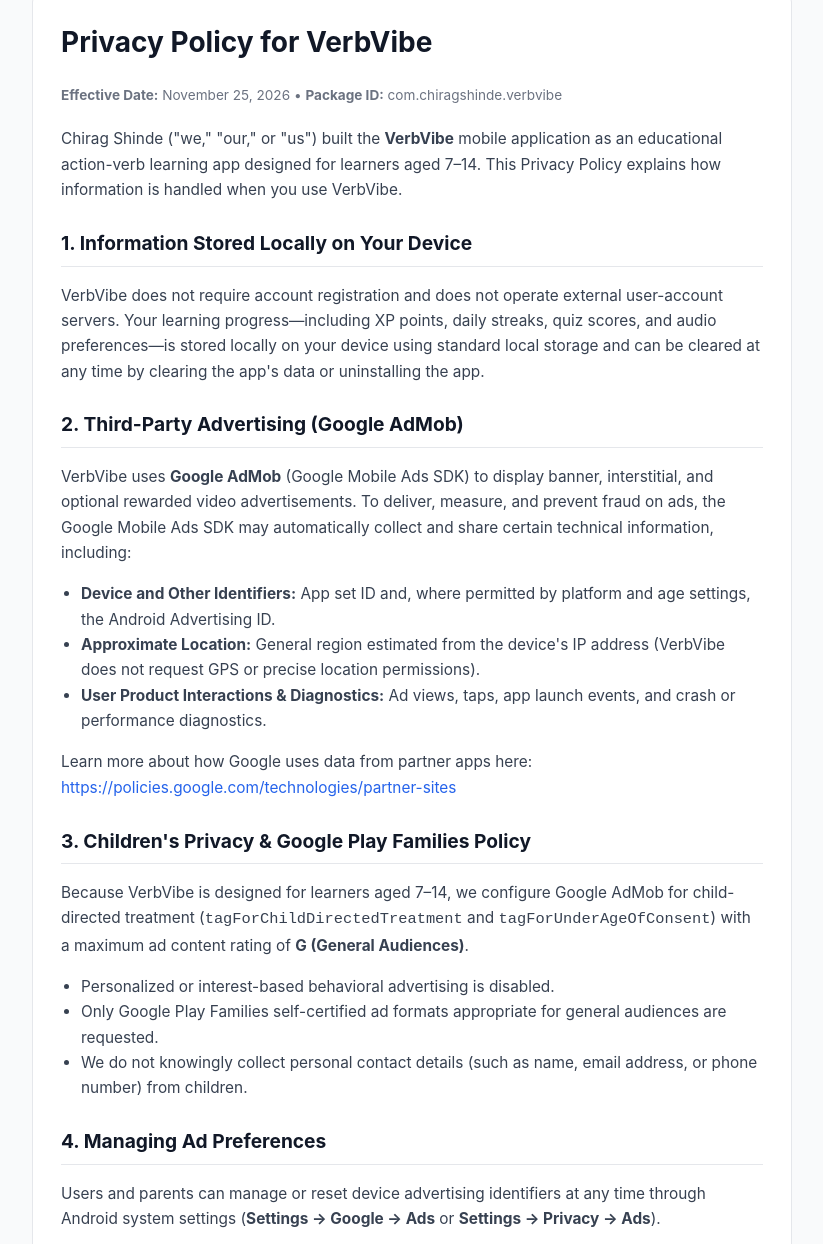
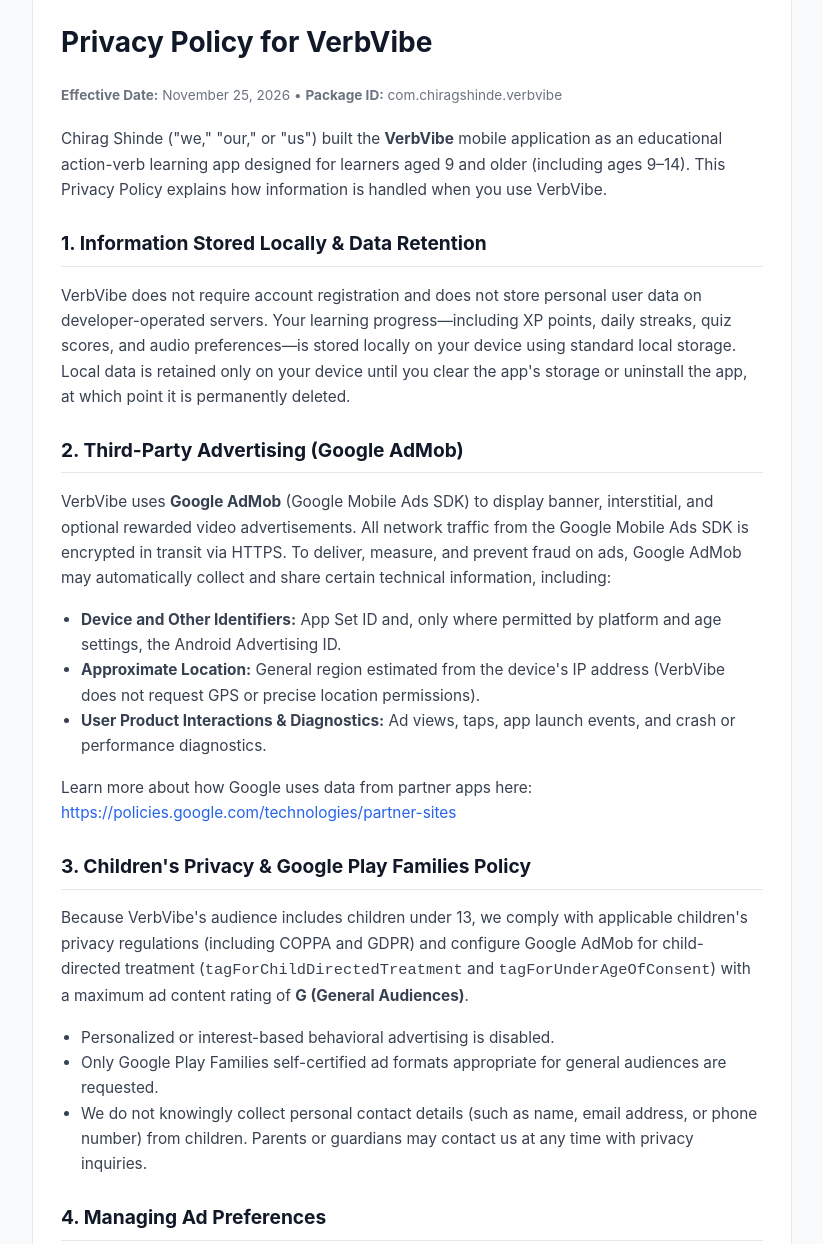
Before and after one commit to Chiragtheanalyst/verbvibe-privacy, a plain HTML site: page index.html in a window 1280 px wide. Shown: the part 34-1278 px from the top of the page, without its empty margins (228-1051 px from the left). Drawn offline with Linux system fonts and the light colour scheme.

Commit message:
Update index.html

```diff
--- a/index.html
+++ b/index.html
@@ -35,20 +35,20 @@
     <p class="meta"><strong>Effective Date:</strong> November 25, 2026 &bull; <strong>Package ID:</strong> com.chiragshinde.verbvibe</p>
 
     <p>
-      Chirag Shinde ("we," "our," or "us") built the <strong>VerbVibe</strong> mobile application as an educational action-verb learning app designed for learners aged 7–14. This Privacy Policy explains how information is handled when you use VerbVibe.
+      Chirag Shinde ("we," "our," or "us") built the <strong>VerbVibe</strong> mobile application as an educational action-verb learning app designed for learners aged 9 and older (including ages 9–14). This Privacy Policy explains how information is handled when you use VerbVibe.
     </p>
 
-    <h2>1. Information Stored Locally on Your Device</h2>
+    <h2>1. Information Stored Locally &amp; Data Retention</h2>
     <p>
-      VerbVibe does not require account registration and does not operate external user-account servers. Your learning progress—including XP points, daily streaks, quiz scores, and audio preferences—is stored locally on your device using standard local storage and can be cleared at any time by clearing the app's data or uninstalling the app.
+      VerbVibe does not require account registration and does not store personal user data on developer-operated servers. Your learning progress—including XP points, daily streaks, quiz scores, and audio preferences—is stored locally on your device using standard local storage. Local data is retained only on your device until you clear the app's storage or uninstall the app, at which point it is permanently deleted.
     </p>
 
     <h2>2. Third-Party Advertising (Google AdMob)</h2>
     <p>
-      VerbVibe uses <strong>Google AdMob</strong> (Google Mobile Ads SDK) to display banner, interstitial, and optional rewarded video advertisements. To deliver, measure, and prevent fraud on ads, the Google Mobile Ads SDK may automatically collect and share certain technical information, including:
+      VerbVibe uses <strong>Google AdMob</strong> (Google Mobile Ads SDK) to display banner, interstitial, and optional rewarded video advertisements. All network traffic from the Google Mobile Ads SDK is encrypted in transit via HTTPS. To deliver, measure, and prevent fraud on ads, Google AdMob may automatically collect and share certain technical information, including:
     </p>
     <ul>
-      <li><strong>Device and Other Identifiers:</strong> App set ID and, where permitted by platform and age settings, the Android Advertising ID.</li>
+      <li><strong>Device and Other Identifiers:</strong> App Set ID and, only where permitted by platform and age settings, the Android Advertising ID.</li>
       <li><strong>Approximate Location:</strong> General region estimated from the device's IP address (VerbVibe does not request GPS or precise location permissions).</li>
       <li><strong>User Product Interactions &amp; Diagnostics:</strong> Ad views, taps, app launch events, and crash or performance diagnostics.</li>
     </ul>
@@ -61,12 +61,12 @@
 
     <h2>3. Children's Privacy &amp; Google Play Families Policy</h2>
     <p>
-      Because VerbVibe is designed for learners aged 7–14, we configure Google AdMob for child-directed treatment (<code>tagForChildDirectedTreatment</code> and <code>tagForUnderAgeOfConsent</code>) with a maximum ad content rating of <strong>G (General Audiences)</strong>.
+      Because VerbVibe's audience includes children under 13, we comply with applicable children's privacy regulations (including COPPA and GDPR) and configure Google AdMob for child-directed treatment (<code>tagForChildDirectedTreatment</code> and <code>tagForUnderAgeOfConsent</code>) with a maximum ad content rating of <strong>G (General Audiences)</strong>.
     </p>
     <ul>
       <li>Personalized or interest-based behavioral advertising is disabled.</li>
       <li>Only Google Play Families self-certified ad formats appropriate for general audiences are requested.</li>
-      <li>We do not knowingly collect personal contact details (such as name, email address, or phone number) from children.</li>
+      <li>We do not knowingly collect personal contact details (such as name, email address, or phone number) from children. Parents or guardians may contact us at any time with privacy inquiries.</li>
     </ul>
 
     <h2>4. Managing Ad Preferences</h2>
@@ -81,7 +81,8 @@
 
     <h2>6. Contact Us</h2>
     <p>
-      If you have questions about this Privacy Policy or VerbVibe's privacy practices, contact the developer via the support email listed on our Google Play Store listing or through our GitHub repository at
+      If you have questions about this Privacy Policy or VerbVibe's privacy practices, contact the developer at
+      <strong>YOUR_EMAIL@gmail.com</strong> (the same support email listed on our Google Play Store listing) or through our GitHub repository at
       <a href="https://github.com/Chiragtheanalyst/verbvibe-privacy" target="_blank" rel="noopener noreferrer">github.com/Chiragtheanalyst/verbvibe-privacy</a>.
     </p>
   </div>
```
